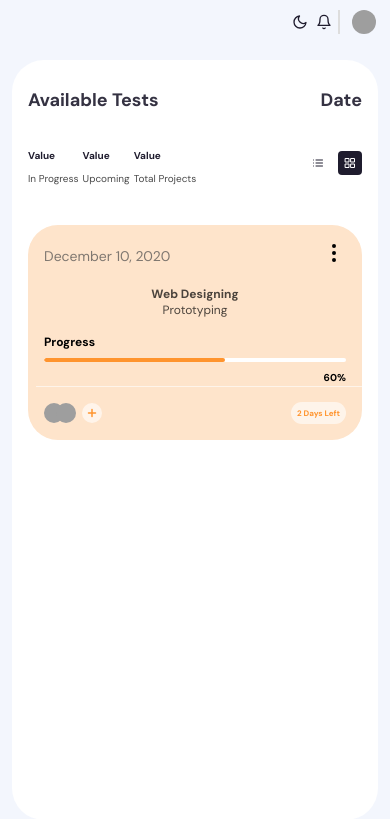
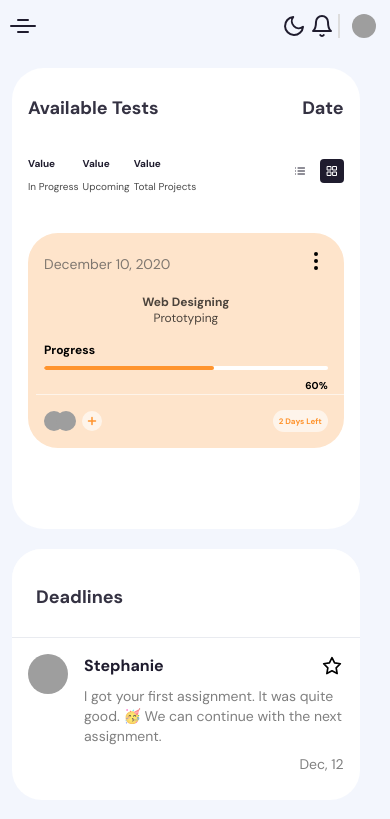
Before and after one commit to sajji18/smart-lab-report, a Django app: page /dashboard/ in a window 390 px wide; the page is wider, and only the part inside the window is pictured. Shown: the top 819 px of that part. Run offline with Django 5.2, Linux system fonts and the light colour scheme; the visitor is signed in with stand-in values (Sample User, id 1); grey boxes are pictures that could not be loaded.

Commit message:
Responsiveness fixed

```diff
--- a/authentication/views.py
+++ b/authentication/views.py
@@ -9,7 +9,7 @@ from django.contrib import messages
 from .decorators import unauthenticated_user
 from google.oauth2 import id_token
 from google.auth.transport import requests
-from backend.settings import GOOGLE_CLIENT_ID
+# from backend.settings import GOOGLE_CLIENT_ID
 
 # Create your views here.
 @unauthenticated_user
--- a/docAI/static/docAI/layout.css
+++ b/docAI/static/docAI/layout.css
@@ -283,7 +283,8 @@ button, a {
   background-color: var(--projects-section);
   border-radius: 32px;
   padding: 32px 32px 0 32px;
-  overflow: hidden;
+  overflow-y: auto;
+  overflow-x: hidden;
   height: 100%;
   display: flex;
   flex-direction: column;
@@ -382,6 +383,11 @@ button, a {
   color: var(--link-color-active);
 }
 
+.message_test_div {
+  display: flex;
+  width: 95%;
+}
+
 .messages-section {
   flex-shrink: 0;
   padding-bottom: 32px;
@@ -391,7 +397,7 @@ button, a {
   width: 100%;
   border-radius: 30px;
   position: relative;
-  overflow: auto;
+  overflow: hidden;
   transition: all 300ms cubic-bezier(0.19, 1, 0.56, 1);
 }
 
@@ -731,7 +737,15 @@ button, a {
     width: 100%;
     overflow: auto;
   }
+
+  .message_test_div {
+    flex-direction: column;
+  }
+
   .messages-section {
+    margin: 20px 0 20px 0;
+  }
+  /* .messages-section {
     transform: translateX(100%);
     position: absolute;
     opacity: 0;
@@ -743,7 +757,7 @@ button, a {
 
   .messages-section .messages-close {
     display: block;
-  }
+  } */
 }
 
 @media screen and (max-width: 720px) {
@@ -751,7 +765,7 @@ button, a {
     display: none;
   }
 
-  .add-btn, .notification-btn, .mode-switch {
+  /* .add-btn, .notification-btn, .mode-switch {
     width: 20px;
     height: 20px;
   }
@@ -759,7 +773,7 @@ button, a {
   .add-btn svg, .notification-btn svg, .mode-switch svg {
     width: 16px;
     height: 16px;
-  }
+  } */
 
   .app-header-right button {
     margin-left: 4px;
@@ -769,13 +783,14 @@ button, a {
 @media screen and (max-width: 520px) {
   .projects-section {
     overflow: auto;
+    overflow-x: hidden;
   }
 
   .project-boxes {
     overflow-y: visible;
   }
 
-  .app-sidebar, .app-icon {
+  .app-sidebar {
     display: none;
   }
 
--- a/docAI/templates/docAI/dashboard.html
+++ b/docAI/templates/docAI/dashboard.html
@@ -1,13 +1,9 @@
-{% extends 'docAI/layout/layout.html' %}
-{% load static %}
-
-{% block link %}
-    <link rel="stylesheet" type="text/css" href="{% static 'docAI/layout.css' %}"/>
-{% endblock link %}
-
-{% block title %}Dashboard{% endblock title %}
+{% extends 'docAI/layout/layout.html' %} {% load static %} {% block link %}
+<link rel="stylesheet" type="text/css" href="{% static 'docAI/layout.css' %}" />
+{% endblock link %} {% block title %}Dashboard{% endblock title %}
 
 {% block body %}
+<div class="message_test_div">
     <div class="projects-section">
         <div class="projects-section-header">
             <p>Available Tests</p>
@@ -30,34 +26,70 @@
             </div>
             <div class="view-actions">
                 <button class="view-btn list-view" title="List View">
-          <svg xmlns="http://www.w3.org/2000/svg" width="24" height="24" viewBox="0 0 24 24" fill="none" stroke="currentColor" stroke-width="2" stroke-linecap="round" stroke-linejoin="round" class="feather feather-list">
+                    <svg
+                        xmlns="http://www.w3.org/2000/svg"
+                        width="24"
+                        height="24"
+                        viewBox="0 0 24 24"
+                        fill="none"
+                        stroke="currentColor"
+                        stroke-width="2"
+                        stroke-linecap="round"
+                        stroke-linejoin="round"
+                        class="feather feather-list"
+                    >
                         <line x1="8" y1="6" x2="21" y2="6" />
                         <line x1="8" y1="12" x2="21" y2="12" />
                         <line x1="8" y1="18" x2="21" y2="18" />
                         <line x1="3" y1="6" x2="3.01" y2="6" />
                         <line x1="3" y1="12" x2="3.01" y2="12" />
-            <line x1="3" y1="18" x2="3.01" y2="18" /></svg>
+                        <line x1="3" y1="18" x2="3.01" y2="18" />
+                    </svg>
                 </button>
                 <button class="view-btn grid-view active" title="Grid View">
-          <svg xmlns="http://www.w3.org/2000/svg" width="20" height="20" viewBox="0 0 24 24" fill="none" stroke="currentColor" stroke-width="2" stroke-linecap="round" stroke-linejoin="round" class="feather feather-grid">
+                    <svg
+                        xmlns="http://www.w3.org/2000/svg"
+                        width="20"
+                        height="20"
+                        viewBox="0 0 24 24"
+                        fill="none"
+                        stroke="currentColor"
+                        stroke-width="2"
+                        stroke-linecap="round"
+                        stroke-linejoin="round"
+                        class="feather feather-grid"
+                    >
                         <rect x="3" y="3" width="7" height="7" />
                         <rect x="14" y="3" width="7" height="7" />
                         <rect x="14" y="14" width="7" height="7" />
-            <rect x="3" y="14" width="7" height="7" /></svg>
+                        <rect x="3" y="14" width="7" height="7" />
+                    </svg>
                 </button>
             </div>
         </div>
         <div class="project-boxes jsGridView">
             <div class="project-box-wrapper">
-        <div class="project-box" style="background-color: #fee4cb;">
+                <div class="project-box" style="background-color: #fee4cb">
                     <div class="project-box-header">
                         <span>December 10, 2020</span>
                         <div class="more-wrapper">
                             <button class="project-btn-more">
-                <svg xmlns="http://www.w3.org/2000/svg" width="24" height="24" viewBox="0 0 24 24" fill="none" stroke="currentColor" stroke-width="2" stroke-linecap="round" stroke-linejoin="round" class="feather feather-more-vertical">
+                                <svg
+                                    xmlns="http://www.w3.org/2000/svg"
+                                    width="24"
+                                    height="24"
+                                    viewBox="0 0 24 24"
+                                    fill="none"
+                                    stroke="currentColor"
+                                    stroke-width="2"
+                                    stroke-linecap="round"
+                                    stroke-linejoin="round"
+                                    class="feather feather-more-vertical"
+                                >
                                     <circle cx="12" cy="12" r="1" />
                                     <circle cx="12" cy="5" r="1" />
-                  <circle cx="12" cy="19" r="1" /></svg>
+                                    <circle cx="12" cy="19" r="1" />
+                                </svg>
                             </button>
                         </div>
                     </div>
@@ -68,21 +100,41 @@
                     <div class="box-progress-wrapper">
                         <p class="box-progress-header">Progress</p>
                         <div class="box-progress-bar">
-          <span class="box-progress" style="width: 60%; background-color: #ff942e"></span>
+                            <span
+                                class="box-progress"
+                                style="width: 60%; background-color: #ff942e"
+                            ></span>
                         </div>
                         <p class="box-progress-percentage">60%</p>
                     </div>
                     <div class="project-box-footer">
                         <div class="participants">
-          <img src="https://images.unsplash.com/photo-1438761681033-6461ffad8d80?ixid=MXwxMjA3fDB8MHxwaG90by1wYWdlfHx8fGVufDB8fHw%3D&ixlib=rb-1.2.1&auto=format&fit=crop&w=2550&q=80" alt="participant">
-          <img src="https://images.unsplash.com/photo-1503023345310-bd7c1de61c7d?ixid=MXwxMjA3fDB8MHxzZWFyY2h8MTB8fG1hbnxlbnwwfHwwfA%3D%3D&ixlib=rb-1.2.1&auto=format&fit=crop&w=900&q=60" alt="participant">
-          <button class="add-participant" style="color: #ff942e;">
-            <svg xmlns="http://www.w3.org/2000/svg" width="12" height="12" viewBox="0 0 24 24" fill="none" stroke="currentColor" stroke-width="3" stroke-linecap="round" stroke-linejoin="round" class="feather feather-plus">
+                            <img
+                                src="https://images.unsplash.com/photo-1438761681033-6461ffad8d80?ixid=MXwxMjA3fDB8MHxwaG90by1wYWdlfHx8fGVufDB8fHw%3D&ixlib=rb-1.2.1&auto=format&fit=crop&w=2550&q=80"
+                                alt="participant"
+                            />
+                            <img
+                                src="https://images.unsplash.com/photo-1503023345310-bd7c1de61c7d?ixid=MXwxMjA3fDB8MHxzZWFyY2h8MTB8fG1hbnxlbnwwfHwwfA%3D%3D&ixlib=rb-1.2.1&auto=format&fit=crop&w=900&q=60"
+                                alt="participant"
+                            />
+                            <button class="add-participant" style="color: #ff942e">
+                                <svg
+                                    xmlns="http://www.w3.org/2000/svg"
+                                    width="12"
+                                    height="12"
+                                    viewBox="0 0 24 24"
+                                    fill="none"
+                                    stroke="currentColor"
+                                    stroke-width="3"
+                                    stroke-linecap="round"
+                                    stroke-linejoin="round"
+                                    class="feather feather-plus"
+                                >
                                     <path d="M12 5v14M5 12h14" />
                                 </svg>
                             </button>
                         </div>
-        <div class="days-left" style="color: #ff942e;">
+                        <div class="days-left" style="color: #ff942e">
                             2 Days Left
                         </div>
                     </div>
@@ -92,34 +144,64 @@
     </div>
     <div class="messages-section">
         <button class="messages-close">
-  <svg xmlns="http://www.w3.org/2000/svg" width="24" height="24" viewBox="0 0 24 24" fill="none" stroke="currentColor" stroke-width="2" stroke-linecap="round" stroke-linejoin="round" class="feather feather-x-circle">
+            <svg
+                xmlns="http://www.w3.org/2000/svg"
+                width="24"
+                height="24"
+                viewBox="0 0 24 24"
+                fill="none"
+                stroke="currentColor"
+                stroke-width="2"
+                stroke-linecap="round"
+                stroke-linejoin="round"
+                class="feather feather-x-circle"
+            >
                 <circle cx="12" cy="12" r="10" />
                 <line x1="15" y1="9" x2="9" y2="15" />
-    <line x1="9" y1="9" x2="15" y2="15" /></svg>
+                <line x1="9" y1="9" x2="15" y2="15" />
+            </svg>
         </button>
         <div class="projects-section-header">
             <p>Deadlines</p>
         </div>
         <div class="messages">
             <div class="message-box">
-    <img src="https://images.unsplash.com/photo-1438761681033-6461ffad8d80?ixid=MXwxMjA3fDB8MHxwaG90by1wYWdlfHx8fGVufDB8fHw%3D&ixlib=rb-1.2.1&auto=format&fit=crop&w=2550&q=80" alt="profile image">
+                <img
+                    src="https://images.unsplash.com/photo-1438761681033-6461ffad8d80?ixid=MXwxMjA3fDB8MHxwaG90by1wYWdlfHx8fGVufDB8fHw%3D&ixlib=rb-1.2.1&auto=format&fit=crop&w=2550&q=80"
+                    alt="profile image"
+                />
                 <div class="message-content">
                     <div class="message-header">
                         <div class="name">Stephanie</div>
                         <div class="star-checkbox">
-          <input type="checkbox" id="star-1">
+                            <input type="checkbox" id="star-1" />
                             <label for="star-1">
-            <svg xmlns="http://www.w3.org/2000/svg" width="20" height="20" viewBox="0 0 24 24" fill="none" stroke="currentColor" stroke-width="2" stroke-linecap="round" stroke-linejoin="round" class="feather feather-star">
-              <polygon points="12 2 15.09 8.26 22 9.27 17 14.14 18.18 21.02 12 17.77 5.82 21.02 7 14.14 2 9.27 8.91 8.26 12 2" /></svg>
+                                <svg
+                                    xmlns="http://www.w3.org/2000/svg"
+                                    width="20"
+                                    height="20"
+                                    viewBox="0 0 24 24"
+                                    fill="none"
+                                    stroke="currentColor"
+                                    stroke-width="2"
+                                    stroke-linecap="round"
+                                    stroke-linejoin="round"
+                                    class="feather feather-star"
+                                >
+                                    <polygon
+                                        points="12 2 15.09 8.26 22 9.27 17 14.14 18.18 21.02 12 17.77 5.82 21.02 7 14.14 2 9.27 8.91 8.26 12 2"
+                                    />
+                                </svg>
                             </label>
                         </div>
                     </div>
                     <p class="message-line">
-        I got your first assignment. It was quite good. 🥳 We can continue with the next assignment.
+                        I got your first assignment. It was quite good. 🥳 We can
+                        continue with the next assignment.
                     </p>
-      <p class="message-line time">
-        Dec, 12
-      </p>
+                    <p class="message-line time">Dec, 12</p>
+                </div>
+            </div>
         </div>
     </div>
 </div>
--- a/docAI/views.py
+++ b/docAI/views.py
@@ -14,6 +14,7 @@ def dashboard(request):
             'all_tests': all_tests,
             'applied_tests': tests
         })
+
     else:
         tests = Test.objects.filter(assigned_to=current_user.id)
         context.update({
```
Lines whose indentation alone changed are shown as unchanged.
